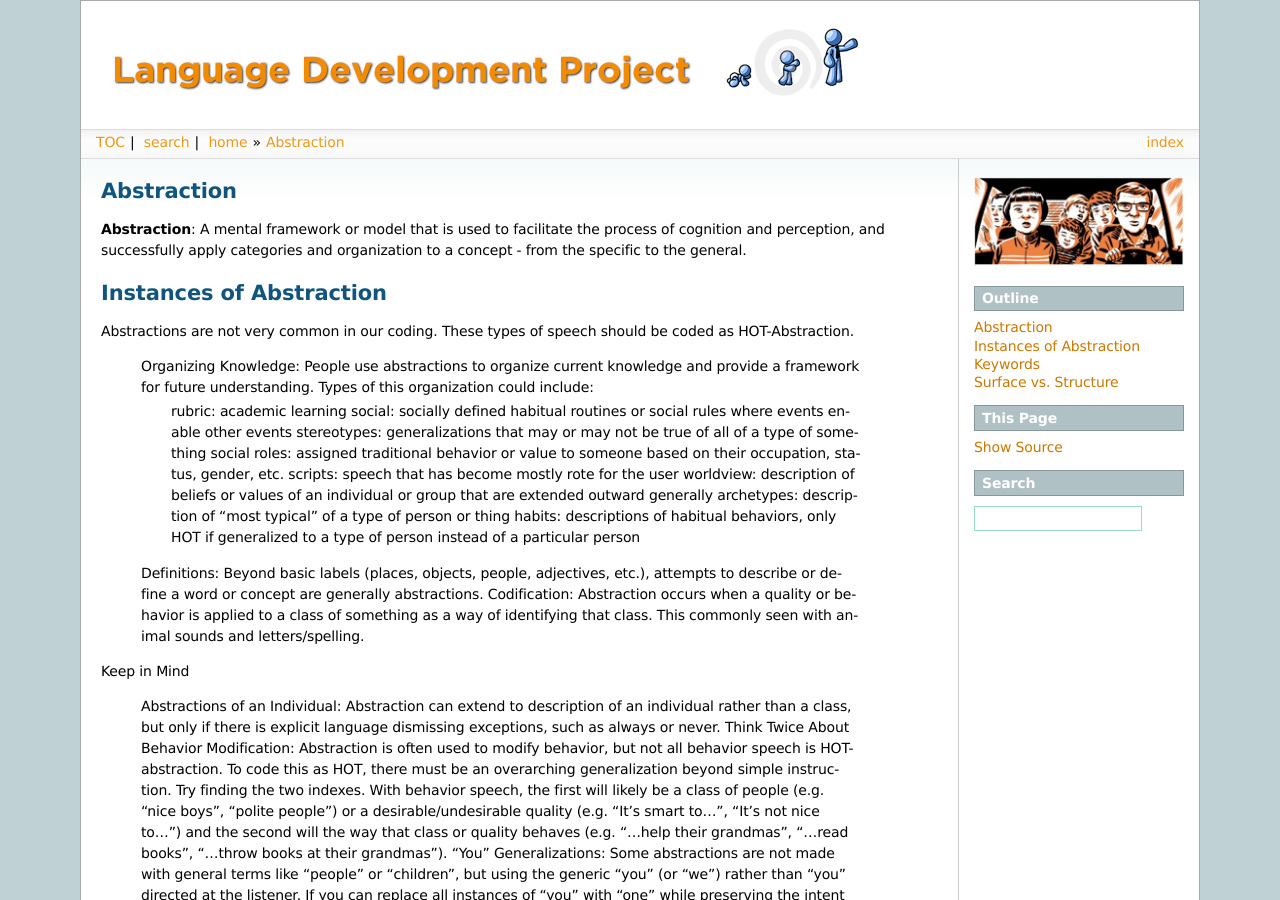
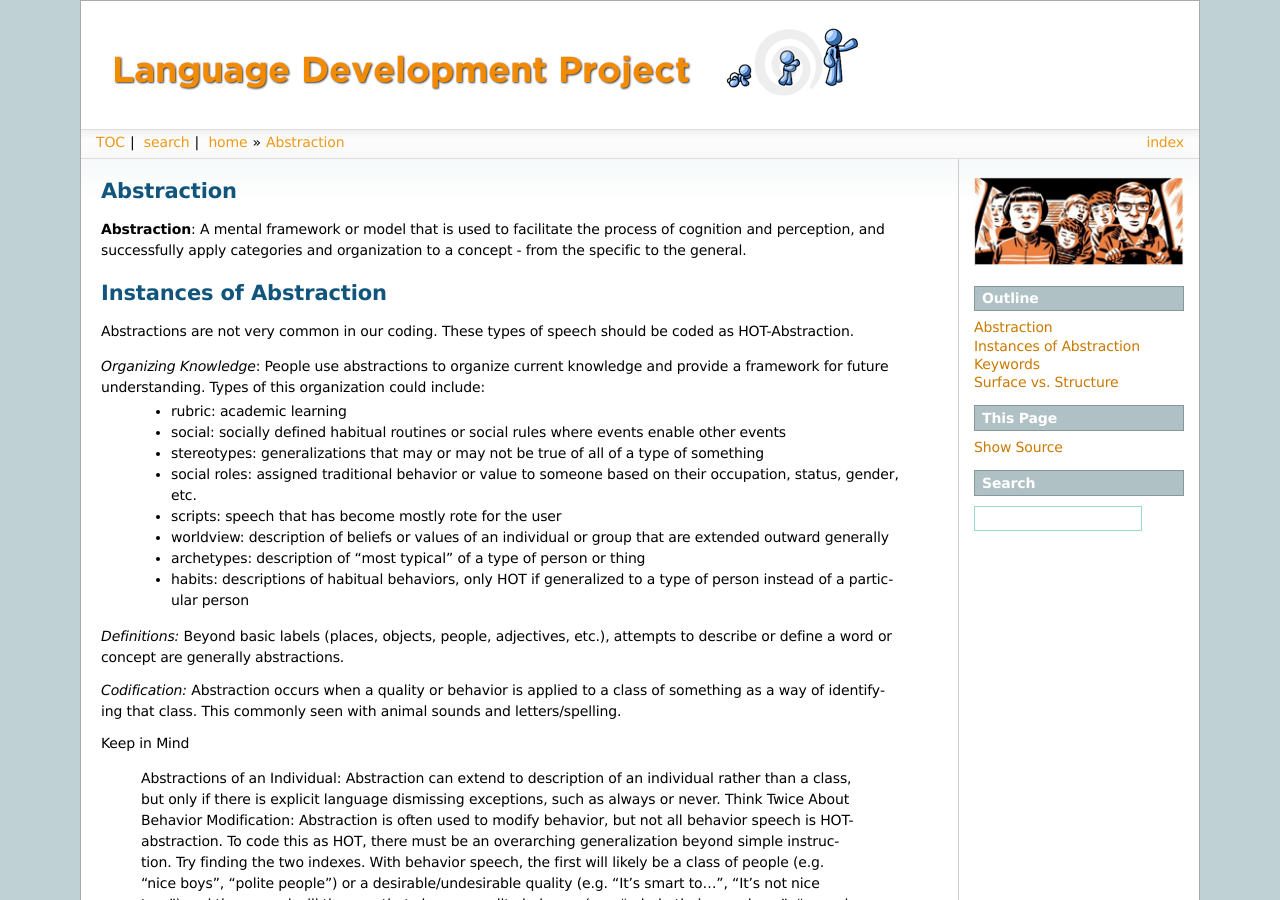
Before and after one commit to ldp-uchicago/docs, a Sphinx documentation site: the page built from sphinx/guides/HOT-and-Domain-Coding/abstraction.rst, in a window 1280 px wide and 900 px high. Built offline with Sphinx 7.4.7, drawn with Linux system fonts in a browser that asks for light colours; formulas are drawn with MathJax 3; part of the change alters nothing that is shown.

```diff
--- a/sphinx/guides/HOT-and-Domain-Coding/abstraction.rst
+++ b/sphinx/guides/HOT-and-Domain-Coding/abstraction.rst
@@ -10,17 +10,19 @@ Instances of Abstraction
 
 Abstractions are not very common in our coding. These types of speech should be coded as HOT-Abstraction.
 
-    Organizing Knowledge: People use abstractions to organize current knowledge and provide a framework for future understanding. Types of this organization could include:
-        rubric: academic learning
-        social: socially defined habitual routines or social rules where events enable other events
-        stereotypes: generalizations that may or may not be true of all of a type of something
-        social roles: assigned traditional behavior or value to someone based on their occupation, status, gender, etc.
-        scripts: speech that has become mostly rote for the user
-        worldview: description of beliefs or values of an individual or group that are extended outward generally
-        archetypes: description of "most typical" of a type of person or thing
-        habits: descriptions of habitual behaviors, only HOT if generalized to a type of person instead of a particular person
-    Definitions: Beyond basic labels (places, objects, people, adjectives, etc.), attempts to describe or define a word or concept are generally abstractions.
-    Codification: Abstraction occurs when a quality or behavior is applied to a class of something as a way of identifying that class. This commonly seen with animal sounds and letters/spelling.
+*Organizing Knowledge*: People use abstractions to organize current knowledge and provide a framework for future understanding. Types of this organization could include:
+   *    rubric: academic learning
+   *    social: socially defined habitual routines or social rules where events enable other events
+   *    stereotypes: generalizations that may or may not be true of all of a type of something
+   *    social roles: assigned traditional behavior or value to someone based on their occupation, status, gender, etc.
+   *    scripts: speech that has become mostly rote for the user
+   *    worldview: description of beliefs or values of an individual or group that are extended outward generally
+   *    archetypes: description of "most typical" of a type of person or thing
+   *    habits: descriptions of habitual behaviors, only HOT if generalized to a type of person instead of a particular person
+
+*Definitions:* Beyond basic labels (places, objects, people, adjectives, etc.), attempts to describe or define a word or concept are generally abstractions.
+
+*Codification:* Abstraction occurs when a quality or behavior is applied to a class of something as a way of identifying that class. This commonly seen with animal sounds and letters/spelling.
 
 Keep in Mind
 
```
